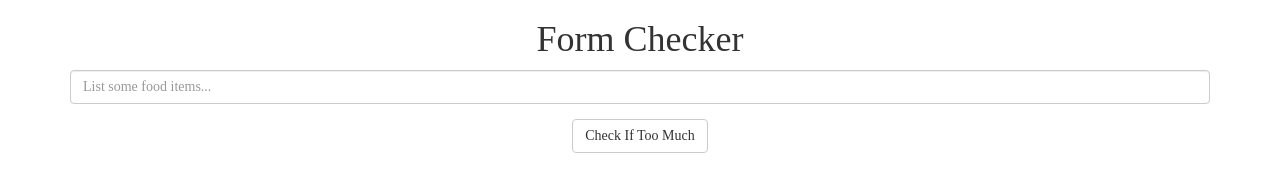
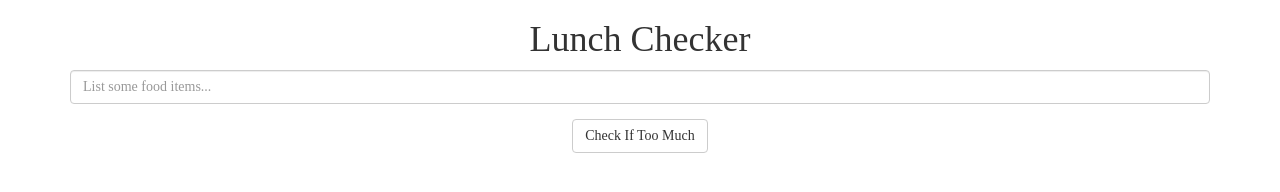
Before and after one commit to lb08abu/course5-angularJS, a plain HTML site: page assignments/assignment1/index.html in a window 1280 px wide. Drawn offline with Linux system fonts and the light colour scheme.

Commit message:
Updated title and h1

```diff
--- a/assignments/assignment1/index.html
+++ b/assignments/assignment1/index.html
@@ -7,11 +7,11 @@
     <link rel="stylesheet" href="styles/my-style.css">
     <script src="angular.min.js"></script>
     <script src="app.js"></script>
-    <title>Assignment 1</title>
+    <title>Lunch Checker</title>
   </head>
   <body>
     <div class="container text-center" ng-controller="LunchCheckController">
-      <h1>Form Checker</h1>
+      <h1>Lunch Checker</h1>
 
       <div class="form-group">
         <!-- empty strings and spaces DO NOT count towards the total amount
```
